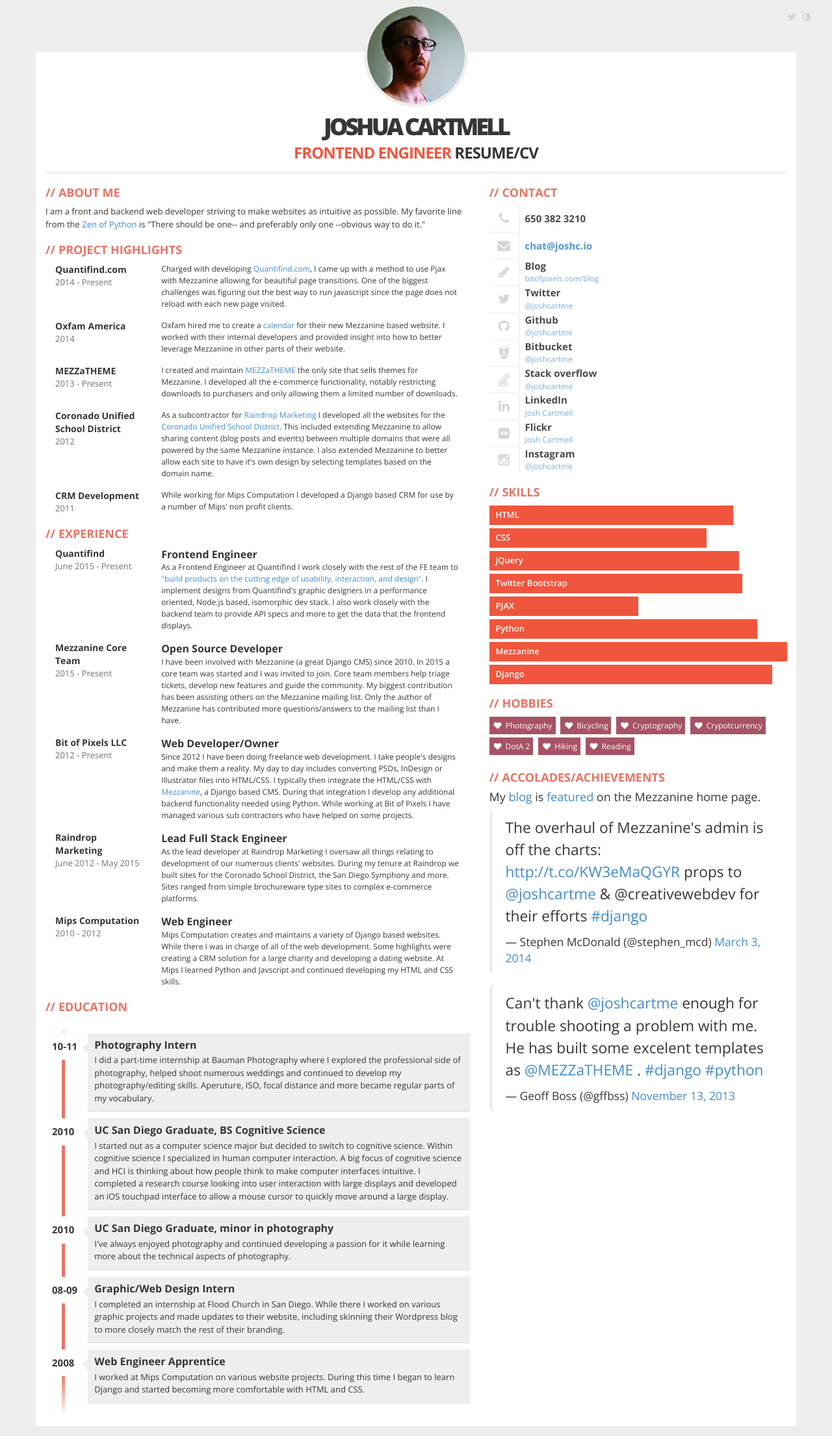
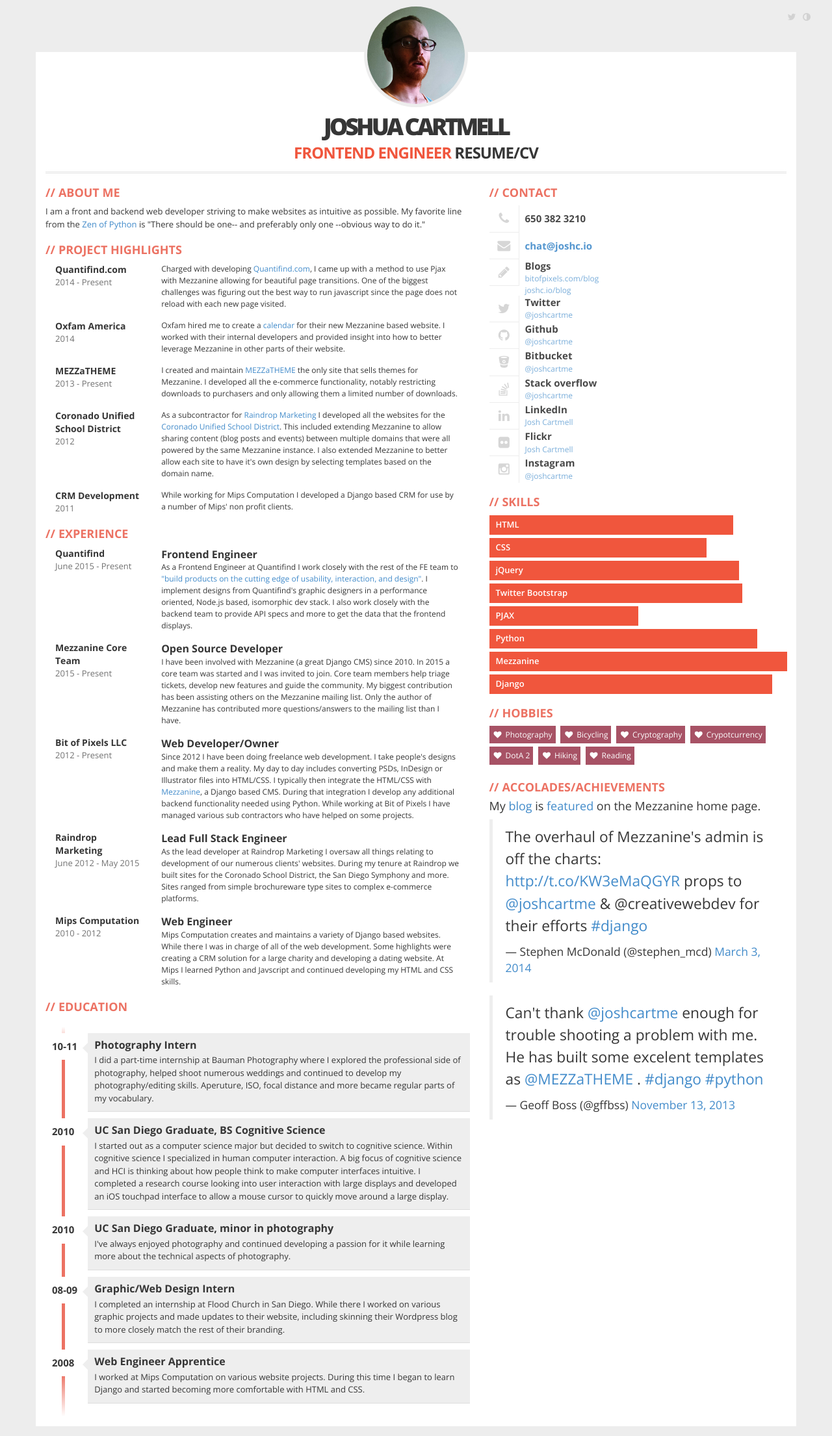
Before and after one commit to joshcartme/joshcartme.github.io, a Jekyll site: the page index.html, which Jekyll copies as it is, in a window 1280 px wide. Shown: the whole page at 65% size. Built offline with Jekyll 4.4.1, drawn with Linux system fonts in a browser that asks for light colours; a script that is not in the unit is left out; comment, search, counter and statistics services are not loaded.

Commit message:
Add link to jekkyl blog.

```diff
--- a/index.html
+++ b/index.html
@@ -207,8 +207,9 @@
                         </div>
                         <div class="contact-item">
                             <div class="icon pull-left text-center"><span class="fa fa-pencil fa-fw"></span></div>
-                            <div class="title pull-right">Blog</div>
+                            <div class="title pull-right">Blogs</div>
                             <div class="description pull-right"><a href="http://bitofpixels.com/blog/">bitofpixels.com/blog</a></div>
+                            <div class="description pull-right"><a href="/blog/">joshc.io/blog</a></div>
                         </div>
                         <div class="contact-item">
                             <div class="icon pull-left text-center"><span class="fa fa-twitter fa-fw"></span></div>
```
